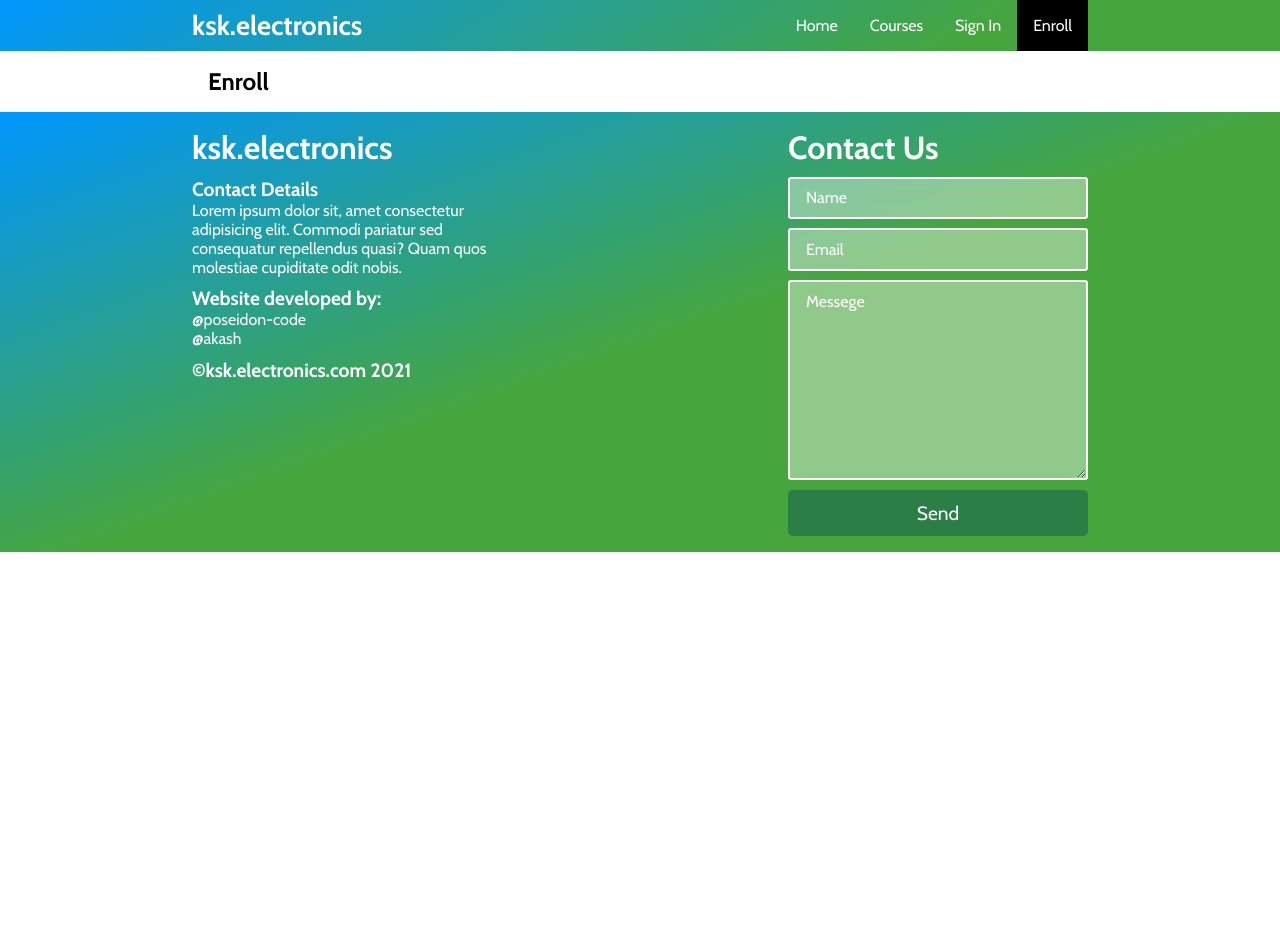
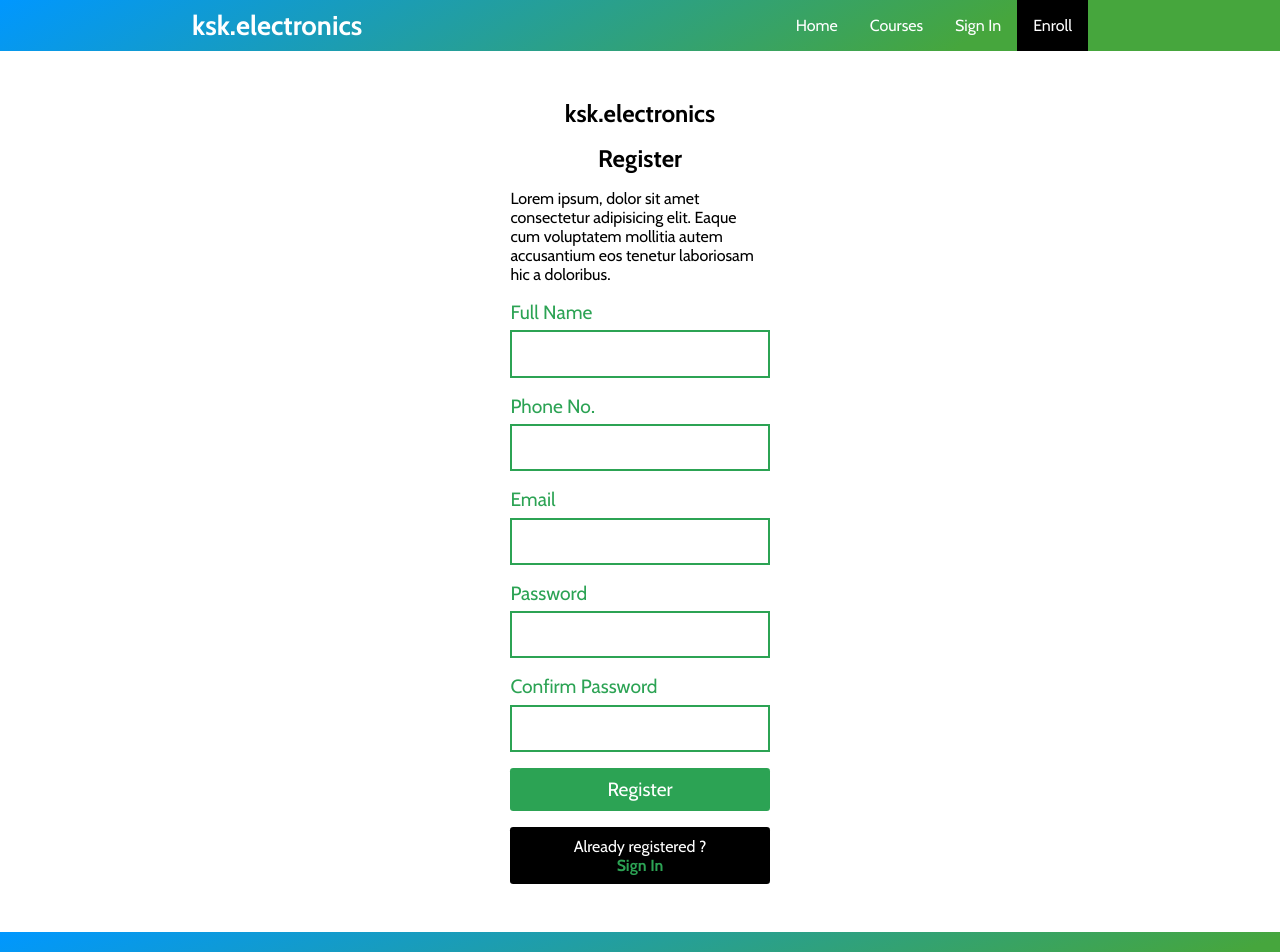
Before and after one commit to poseidon-code/ksk-electronics, a React (Create React App) app: page /enroll in a window 1280 px wide. Shown: the top 952 px of the page. Before the commit the page ends 800 px from the top, so only its background shows below. Built offline with nearby package versions, Linux system fonts and the light colour scheme.

Commit message:
add Enroll styles

```diff
--- a/src/pages/Enroll.jsx
+++ b/src/pages/Enroll.jsx
@@ -1,9 +1,44 @@
 import '../styles/Enroll.scss';
+
+import { NavLink } from 'react-router-dom';
 
 const Enroll = () => {
     return (
         <div className='enroll'>
-            <h1>Enroll</h1>
+            <div className='enroll-form'>
+                <h1>ksk.electronics</h1>
+                <h1>Register</h1>
+                <p>
+                    Lorem ipsum, dolor sit amet consectetur adipisicing elit. Eaque cum voluptatem mollitia autem accusantium eos tenetur
+                    laboriosam hic a doloribus.
+                </p>
+                <form>
+                    <div className='input'>
+                        <label htmlFor='name'>Full Name</label>
+                        <input required type='text' name='name' />
+                    </div>
+                    <div className='input'>
+                        <label htmlFor='number'>Phone No.</label>
+                        <input required type='number' name='number' />
+                    </div>
+                    <div className='input'>
+                        <label htmlFor='email'>Email</label>
+                        <input required type='email' name='email' />
+                    </div>
+                    <div className='input'>
+                        <label htmlFor='password'>Password</label>
+                        <input required type='password' name='password' />
+                    </div>
+                    <div className='input'>
+                        <label htmlFor='password'>Confirm Password</label>
+                        <input required type='password' name='password' />
+                    </div>
+                    <button type='submit'>Register</button>
+                </form>
+                <NavLink to='/signin' className='signin'>
+                    Already registered ?<strong>Sign In</strong>
+                </NavLink>
+            </div>
         </div>
     );
 };
--- a/src/styles/Enroll.scss
+++ b/src/styles/Enroll.scss
@@ -1,3 +1,92 @@
 .enroll {
     padding: 1rem;
+    display: grid;
+    place-items: center;
 }
+
+.enroll-form {
+    width: 30%;
+    margin: 2rem 0;
+    display: flex;
+    flex-direction: column;
+    align-items: center;
+    gap: 1rem;
+
+    form {
+        width: 100%;
+        display: flex;
+        flex-direction: column;
+        gap: 1rem;
+
+        .input {
+            width: 100%;
+            * {
+                display: block;
+            }
+
+            label {
+                font-size: 1.2rem;
+                color: var(--accent);
+                margin-bottom: 0.4rem;
+            }
+
+            input {
+                width: 100%;
+                font-size: 1.2rem;
+                padding: 0.6rem 1rem;
+                border: 2px solid var(--accent);
+
+                &:focus {
+                    outline: none;
+                }
+            }
+        }
+
+        button {
+            padding: 0.6rem 1rem;
+            background-color: var(--accent);
+            font-size: 1.2rem;
+            color: var(--text-light);
+            border-radius: 0.2rem;
+            transition: filter var(--time);
+            cursor: pointer;
+
+            &:focus {
+                outline: none;
+            }
+            &:hover {
+                filter: saturate(2);
+            }
+            &:active {
+                filter: saturate(1.2);
+            }
+        }
+    }
+
+    .signin {
+        width: 100%;
+        padding: 0.6rem 1rem;
+        color: var(--text-light);
+        background-color: var(--text-dark);
+        border-radius: 0.2rem;
+        text-align: center;
+
+        strong {
+            color: var(--accent);
+        }
+    }
+}
+
+@media only screen and (max-width: 760px) {
+    .enroll-form {
+        width: 100%;
+
+        form {
+            button {
+                &:hover {
+                    filter: none;
+                }
+            }
+        }
+    }
+}
```
